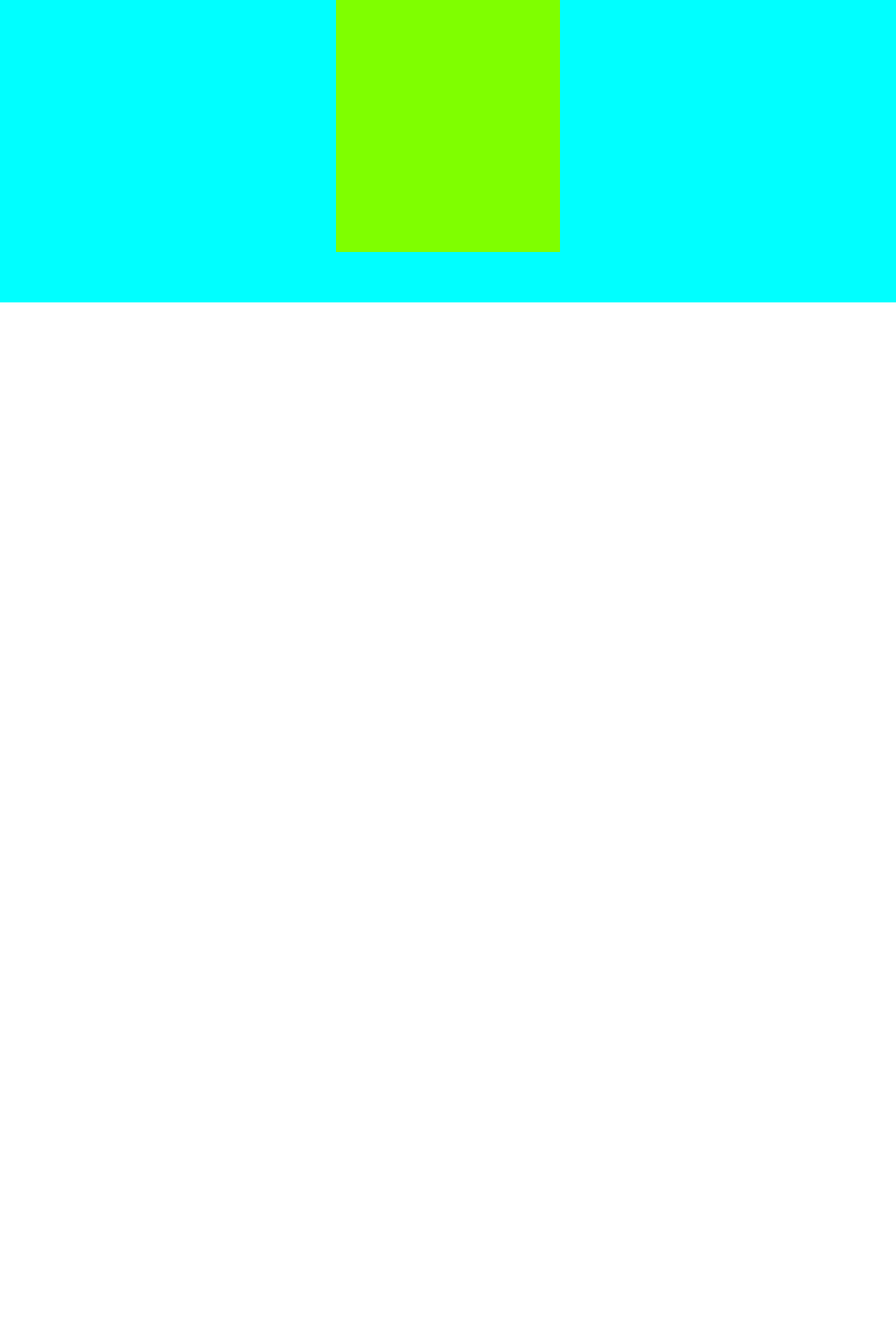
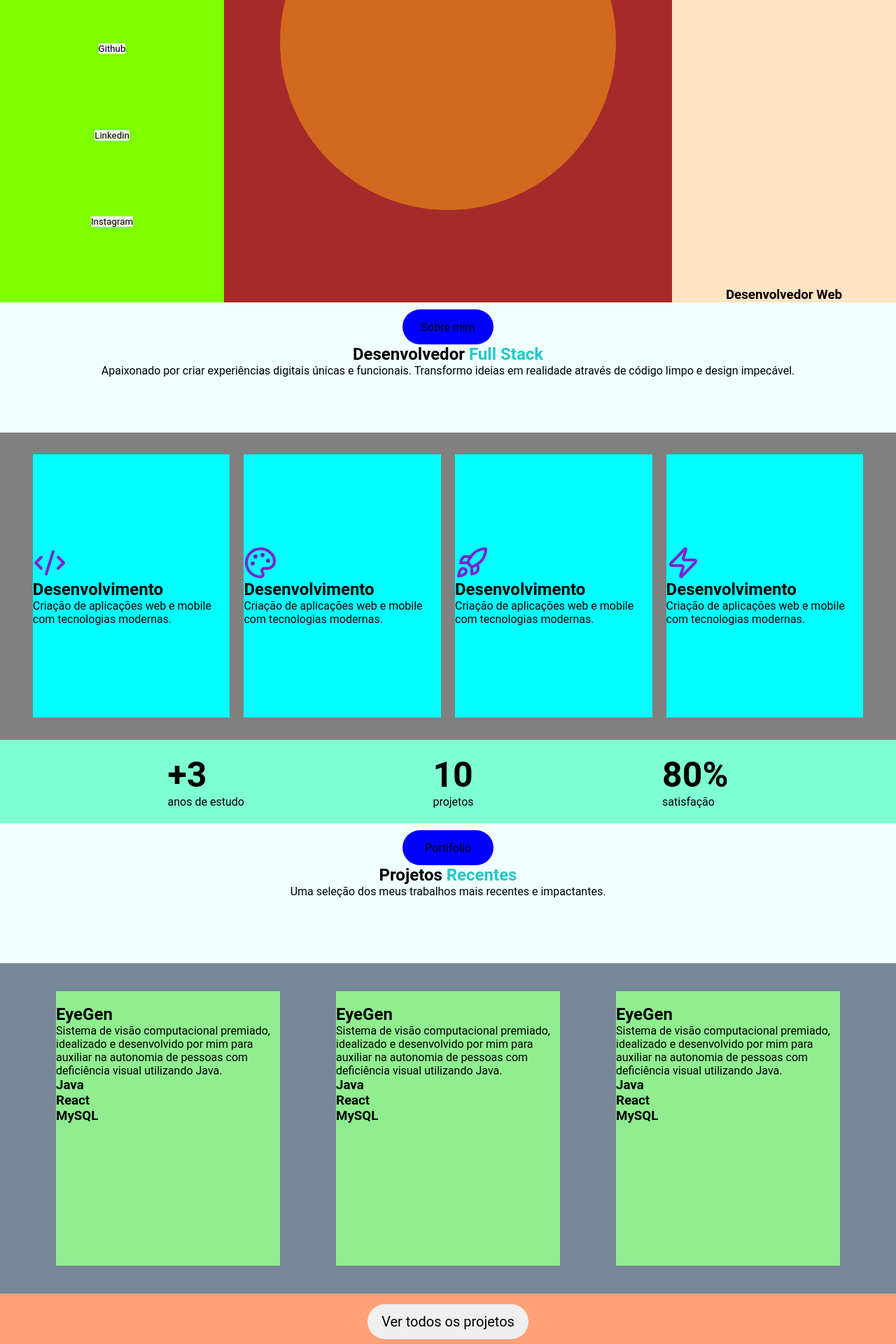
Before and after one commit to LeonardoSilva777/Portifolio, a React (Vite) app in the folder portifolio/: page / in a window 1280 px wide. Shown: the part 372-2292 px from the top of the page at 70% size. Before the commit the page ends 804 px from the top, so only its background shows below. Built offline with nearby package versions, Linux system fonts and the light colour scheme.

Commit message:
Feat: "Adicionando telas Sobre e Projetos."
Add telas Sobre mim e Projetos. primeira parte wareframe

```diff
--- a/portifolio/package.json
+++ b/portifolio/package.json
@@ -10,6 +10,7 @@
     "preview": "vite preview"
   },
   "dependencies": {
+    "lucide-react": "^0.563.0",
     "react": "^19.2.0",
     "react-dom": "^19.2.0"
   },
--- a/portifolio/src/App.jsx
+++ b/portifolio/src/App.jsx
@@ -1,11 +1,15 @@
 import './App.css'
 import Hero from './assets/HeroSection/Hero.jsx'
 import Nav from './assets/Nav/Nav.jsx'
+import Projetos from './assets/Projetos/Projetos.jsx'
+import Sobre from './assets/Sobre/Sobre.jsx'
 function App() {
   return(
     <main>
       <Nav />
       <Hero/>
+      <Sobre/>
+      <Projetos/>
     </main>
 
   )
--- a/portifolio/src/assets/HeroSection/Hero.jsx
+++ b/portifolio/src/assets/HeroSection/Hero.jsx
@@ -9,6 +9,16 @@ export default function Hero(){
 
                 <button className={Style.icons}>Github</button>
                 <button className={Style.icons}>Linkedin</button>
+                <button className={Style.icons}>Instagram</button>
+            </aside>
+
+            <div className={Style.div_center}>
+                <div className={Style.div_img}></div>
+            </div>
+
+            <aside className={Style.asideR}>
+                <p>Eu crio softwares e amo oque faço</p>
+                <h1>Desenvolvedor Web</h1>
             </aside>
         </section>
     )
--- a/portifolio/src/assets/HeroSection/Hero.module.css
+++ b/portifolio/src/assets/HeroSection/Hero.module.css
@@ -2,14 +2,45 @@
     width: 100%;
     height: 93vh;
     background-color: aqua;
+    display: flex;
+    flex-direction: row;
+    justify-content: space-evenly;
+
+}
+
+.asideL {
+    width: 25%;
+    height: 93vh;
+    background-color: chartreuse;
     display: flex;
     flex-direction: column;
     justify-content: space-evenly;
     align-items: center;
 }
 
-.asideL {
+.div_center{
+    width: 50%;
+    height: 93vh;
+    background-color: brown;
+    display: flex;
+    flex-direction: column;
+    justify-content: center;
+    align-items: center;
+
+    .div_img{
+        width: 480px;
+        height: 480px;
+        background-color: chocolate;
+        border-radius: 50%;
+    }
+}
+
+.asideR {
     width: 25%;
-    height: 75vh;
-    background-color: chartreuse;
+    height: 93vh;
+    background-color: bisque;
+    display: flex;
+    flex-direction: column;
+    justify-content: space-between;
+    align-items: center;
 }
--- /dev/null
+++ b/portifolio/src/assets/Projetos/Projetos.jsx
@@ -0,0 +1,50 @@
+import Style from '../Projetos/Projetos.module.css'
+
+export default function Projetos(){
+    return(
+        <section className={Style.projetos}>
+            <div className={Style.infos}>
+                <p className={Style.sobre}>Portifolio</p>
+                <h1>Projetos <span>Recentes</span></h1>
+                <p className={Style.subTitulo}>Uma seleção dos meus trabalhos mais recentes e impactantes.</p>
+            </div>
+
+        <section className={Style.selecao}> {/*Seleção dos projetos*/}
+
+            {/*Lista projetos*/}
+
+            <div className={Style.projeto}>
+                <img src="" alt="" />
+                <h2>EyeGen</h2>
+                <p>Sistema de visão computacional premiado, idealizado e desenvolvido por mim para auxiliar na autonomia de pessoas com deficiência visual utilizando Java.</p>
+                <h3 className={Style.tecnologias}>Java</h3>
+                <h3 className={Style.tecnologias}>React</h3>
+                <h3 className={Style.tecnologias}>MySQL</h3>
+            </div>
+            <div className={Style.projeto}>
+                <img src="" alt="" />
+                <h2>EyeGen</h2>
+                <p>Sistema de visão computacional premiado, idealizado e desenvolvido por mim para auxiliar na autonomia de pessoas com deficiência visual utilizando Java.</p>
+                <h3 className={Style.tecnologias}>Java</h3>
+                <h3 className={Style.tecnologias}>React</h3>
+                <h3 className={Style.tecnologias}>MySQL</h3>
+            </div>
+            <div className={Style.projeto}>
+                <img src="" alt="" />
+                <h2>EyeGen</h2>
+                <p>Sistema de visão computacional premiado, idealizado e desenvolvido por mim para auxiliar na autonomia de pessoas com deficiência visual utilizando Java.</p>
+                <h3 className={Style.tecnologias}>Java</h3>
+                <h3 className={Style.tecnologias}>React</h3>
+                <h3 className={Style.tecnologias}>MySQL</h3>
+            </div>
+
+            {/*final da Lista projetos*/}
+
+        </section> {/*Final da Seleção dos projetos*/}
+
+
+
+        <button className={Style.lista_projetos}>Ver todos os projetos</button>
+        </section>
+    )
+}
--- /dev/null
+++ b/portifolio/src/assets/Projetos/Projetos.module.css
@@ -0,0 +1,52 @@
+.projetos {
+    width: 100%;
+    height: 93vh;
+    background-color: lightsalmon;
+    display: flex;
+    flex-direction: column;
+    align-items: center;
+}
+
+.infos {
+    width: 100%;
+    height: 25vh;
+    background-color: azure;
+    display: flex;
+    flex-direction: column;
+    align-items: center;
+
+    .sobre{
+        width: 130px;
+        height: 50px;
+        background-color: blue;
+        display: flex;
+        justify-content: center;
+        align-items: center;
+        margin-top: 10px;
+        border-radius: 300px;
+    }
+}
+
+.selecao{
+    width: 100%;
+    height: 59vh;
+    background-color: lightslategrey;
+    display: flex;
+    flex-direction: row;
+    justify-content: space-evenly;
+    align-items: center;
+
+    .projeto{
+        width: 25%;
+        height: 49vh;
+        background-color: lightgreen;
+    }
+}
+
+.lista_projetos{
+    width: 230px;
+    height: 50px;
+    margin-top: 15px;
+    font-size: 20px;
+    border-radius: 200px;
+}
--- /dev/null
+++ b/portifolio/src/assets/Sobre/Sobre.jsx
@@ -0,0 +1,51 @@
+import Style from '../Sobre/Sobre.module.css'
+import { CodeXml, Palette, Rocket, Zap } from 'lucide-react';
+
+export default function Sobre(){
+        return(
+        <section className={Style.section_sobre}>
+            <div className={Style.infos}>
+                <p className={Style.sobre}>Sobre mim</p>
+                <h1>Desenvolvedor <span>Full Stack</span></h1>
+                <p className={Style.subTitulo}>Apaixonado por criar experiências digitais únicas e funcionais. Transformo ideias em realidade através de código limpo e design impecável.</p>
+            </div>
+            <div className={Style.habilidades}>
+                <div className={Style.skills}>
+                    <CodeXml color="#7e22ce" size={48} />
+                    <h2>Desenvolvimento</h2>
+                    <p>Criação de aplicações web e mobile com tecnologias modernas.</p>
+                </div>
+                <div className={Style.skills}>
+                    <Palette color="#7e22ce" size={48} />
+                    <h2>Desenvolvimento</h2>
+                    <p>Criação de aplicações web e mobile com tecnologias modernas.</p>
+                </div>
+                <div className={Style.skills}>
+                    <Rocket color="#7e22ce" size={48} />
+                    <h2>Desenvolvimento</h2>
+                    <p>Criação de aplicações web e mobile com tecnologias modernas.</p>
+                </div>
+                <div className={Style.skills}>
+                    <Zap color="#7e22ce" size={48} />
+                    <h2>Desenvolvimento</h2>
+                    <p>Criação de aplicações web e mobile com tecnologias modernas.</p>
+                </div>
+            </div>
+
+            <div className={Style.especs}>
+                <div className={Style.numeros}>
+                    <h2>+3</h2>
+                    <p>anos de estudo</p>
+                </div>
+                <div className={Style.numeros}>
+                    <h2>10</h2>
+                    <p>projetos</p>
+                </div>
+                <div className={Style.numeros}>
+                    <h2>80%</h2>
+                    <p>satisfação</p>
+                </div>
+            </div>
+        </section>
+        )
+    }
--- /dev/null
+++ b/portifolio/src/assets/Sobre/Sobre.module.css
@@ -0,0 +1,69 @@
+.section_sobre{
+    width: 100%;
+    height: 93vh;
+    background-color: crimson;
+    display: flex;
+    flex-direction: column;
+    align-items: center;
+}
+
+.infos {
+    width: 100%;
+    height: 25vh;
+    background-color: azure;
+    display: flex;
+    flex-direction: column;
+    align-items: center;
+
+    .sobre{
+        width: 130px;
+        height: 50px;
+        background-color: blue;
+        display: flex;
+        justify-content: center;
+        align-items: center;
+        margin-top: 10px;
+        border-radius: 300px;
+    }
+
+}
+
+.habilidades {
+    width: 100%;
+    height: 59vh;
+    background-color: gray;
+    display: flex;
+    flex-direction: row;
+    justify-content: center;
+    align-items: center;
+    gap: 20px;
+
+    .skills{
+        width: 22%;
+        height: 47vh;
+        background-color: aqua;
+        display: flex;
+        flex-direction: column;
+        justify-content: center;
+    }
+}
+
+.especs{
+    width: 100%;
+    height: 16vh;
+    background-color: aquamarine;
+    display: flex;
+    flex-direction: row;
+    justify-content: space-evenly;
+    align-items: center;
+    gap: 30px;
+
+    .numeros{
+        display: flex;
+        flex-direction: column;
+
+        h2{
+            font-size: 50px;
+        }
+    }
+}
```
Also changed, not shown: 1 other file (tests, documents, lock files or other folders).
